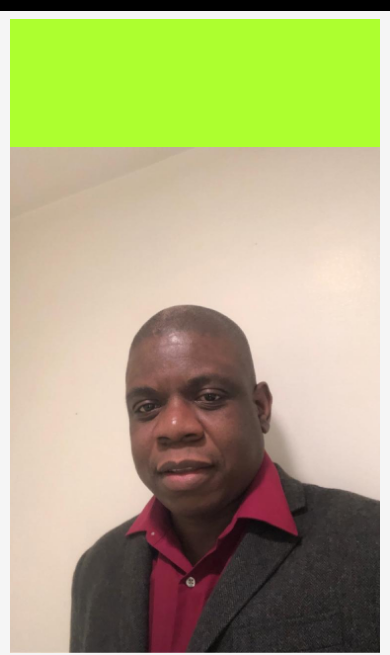
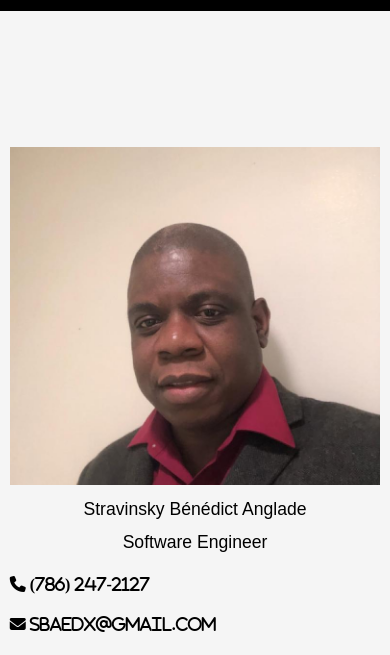
Before and after one commit to vegatch/blog, a website: page index.html in a window 390 px wide. Shown: the part 37-692 px from the top of the page. Drawn offline with Linux system fonts and the light colour scheme.

Commit message:
update mobile presentation

```diff
--- a/css/style.css
+++ b/css/style.css
@@ -655,8 +655,8 @@ form > input{
     }
     .img-container{
         width: inherit;
-        height: 60vh;
-        background-color: #adff2f;
+        height: 40vh;
+        /* background-color: #adff2f; */
         margin-bottom: 1rem;
     }
     .profile-name {
```
